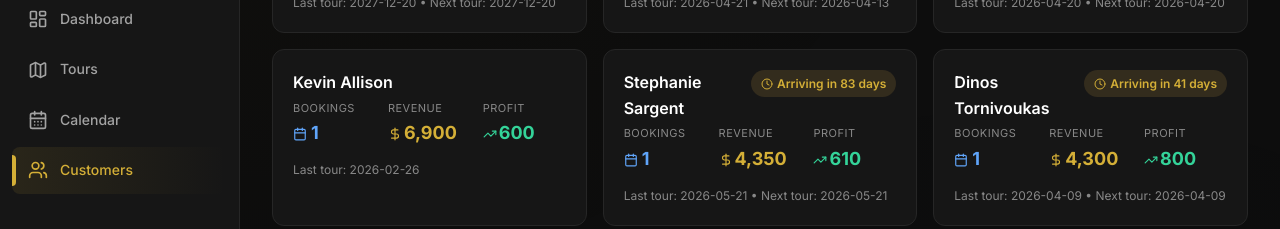
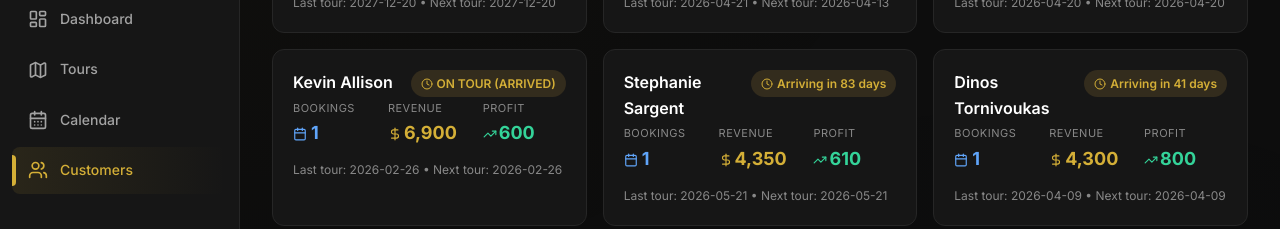
Before and after one commit to amraliunb-coder/mr-mrs-egypt-dashboard, a Next.js app: page /customers in a window 1280 px wide. Shown: the part 219-448 px from the top of the page. Built offline with nearby package versions, Linux system fonts and the light colour scheme.

Commit message:
Fix: Customers tab 'coming soon' card correctly identifies Arrived status

```diff
--- a/src/app/customers/page.tsx
+++ b/src/app/customers/page.tsx
@@ -61,10 +61,13 @@ export default function CustomersPage() {
                             style={{ cursor: 'pointer' }}
                         >
                             {(() => {
-                                const upcomingTours = c.tours.filter(t => t.status === 'upcoming').sort((a, b) => a.date.localeCompare(b.date));
+                                const upcomingTours = c.tours.filter(t => t.status === 'upcoming' || t.status === 'arrived').sort((a, b) => a.date.localeCompare(b.date));
                                 const nextTour = upcomingTours.length > 0 ? upcomingTours[0] : null;
                                 let countdownText = '';
                                 if (nextTour) {
+                                    if (nextTour.status === 'arrived') {
+                                        countdownText = 'ON TOUR (ARRIVED)';
+                                    } else {
                                         const today = startOfDay(new Date());
                                         const tourDate = parseISO(nextTour.date);
                                         const days = differenceInDays(tourDate, today);
@@ -72,6 +75,7 @@ export default function CustomersPage() {
                                         else if (days === 1) countdownText = 'Arriving tomorrow';
                                         else if (days > 1) countdownText = `Arriving in ${days} days`;
                                         else countdownText = 'Arrived';
+                                    }
                                 }
 
                                 return (
```
Lines whose indentation alone changed are shown as unchanged.
